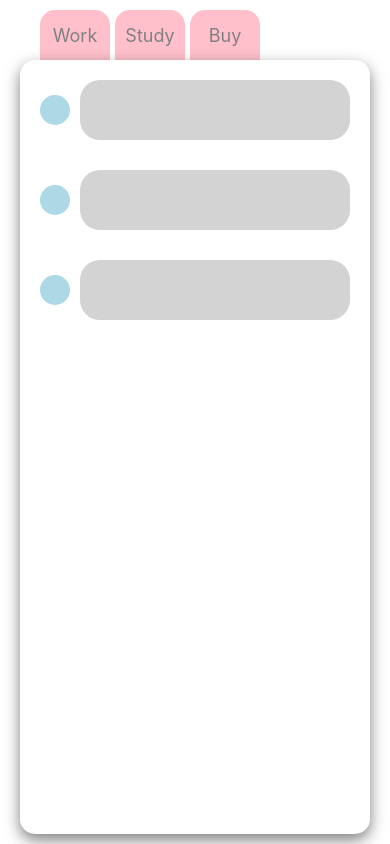
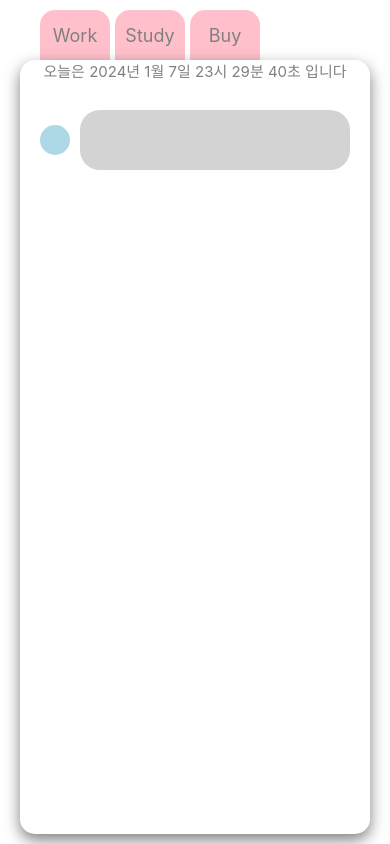
Before and after one commit to queenly9/HTDiary, a React Native app: screen / in a window 390 px wide. Built offline with nearby package versions, Linux system fonts and the light colour scheme.

Commit message:
날짜 및 시간 추가

```diff
--- a/App.tsx
+++ b/App.tsx
@@ -6,7 +6,39 @@ import {
   View,
 } from 'react-native';
 
+import {useState, useEffect} from 'react';
+
 function App(): JSX.Element {
+  const [, setCurrentDateTime] = useState(new Date());
+
+  const updateDateTime = () => {
+    setCurrentDateTime(new Date());
+  };
+
+  useEffect(() => {
+    const intervalId = setInterval(updateDateTime, 1000);
+
+    return () => clearInterval(intervalId);
+  }, []);
+
+  const formatTime = () => {
+    const currentTime = new Date();
+    const hours = currentTime.getHours();
+    const minutes = currentTime.getMinutes();
+    const seconds = currentTime.getSeconds();
+    const year = currentTime.getFullYear();
+    const month = currentTime.getMonth() + 1;
+    const day = currentTime.getDate();
+
+    const formattedTime = `${year}년 ${month}월 ${day}일 ${
+      hours < 10 ? '0' : ''
+    }${hours}시 ${minutes < 10 ? '0' : ''}${minutes}분 ${
+      seconds < 10 ? '0' : ''
+    }${seconds}초`;
+
+    return formattedTime;
+  };
+
   return (
     <SafeAreaView style={{flex: 1}}>
       <View style={styles.container}>
@@ -16,26 +48,22 @@ function App(): JSX.Element {
             alignSelf: 'flex-start',
             marginLeft: 15,
           }}>
-          <View style={styles.btn}>
-            <Text style={styles.txt}>Work</Text>
-          </View>
-          <View style={styles.btn}>
-            <Text style={styles.txt}>Study</Text>
-          </View>
-          <View style={styles.btn}>
-            <Text style={styles.txt}>Buy</Text>
-          </View>
+          <TouchableOpacity style={styles.btn}>
+            <Text style={styles.btxt}>Work</Text>
+          </TouchableOpacity>
+          <TouchableOpacity style={styles.btn}>
+            <Text style={styles.btxt}>Study</Text>
+          </TouchableOpacity>
+          <TouchableOpacity style={styles.btn}>
+            <Text style={styles.btxt}>Buy</Text>
+          </TouchableOpacity>
         </View>
 
         <View style={styles.box}>
-          <View style={styles.todoWrapper}>
-            <TouchableOpacity style={styles.checkBtn}></TouchableOpacity>
-            <View style={styles.todo}></View>
+          <View style={styles.timeWrapper}>
+            <Text style={styles.ttxt}>오늘은 {formatTime()} 입니다</Text>
           </View>
-          <View style={styles.todoWrapper}>
-            <TouchableOpacity style={styles.checkBtn}></TouchableOpacity>
-            <View style={styles.todo}></View>
-          </View>
+
           <View style={styles.todoWrapper}>
             <TouchableOpacity style={styles.checkBtn}></TouchableOpacity>
             <View style={styles.todo}></View>
@@ -72,12 +100,11 @@ const styles = StyleSheet.create({
     shadowRadius: 15,
     shadowOpacity: 0.5,
   },
-  txt: {
+  btxt: {
     color: 'grey',
     fontSize: 18,
   },
   todoWrapper: {
-    //backgroundColor: 'grey',
     marginHorizontal: 20,
     height: 80,
     marginTop: 10,
@@ -97,5 +124,30 @@ const styles = StyleSheet.create({
     height: 60,
     borderRadius: 20,
   },
+  timeWrapper: {
+    //backgroundColor: 'red',
+    height: 30,
+    alignItems: 'center',
+  },
+  ttxt: {
+    fontSize: 15,
+    color: 'grey',
+  },
+  statusWrapper: {
+    height: 60,
+    alignItems: 'center',
+    justifyContent: 'center',
+    flexDirection: 'row',
+  },
+  bar: {
+    borderBottomColor: 'black',
+    borderBottomWidth: 1,
+    marginVertical: 10,
+    height: 10,
+  },
+  stxt: {
+    fontSize: 15,
+    color: 'grey',
+  },
 });
 export default App;
```
